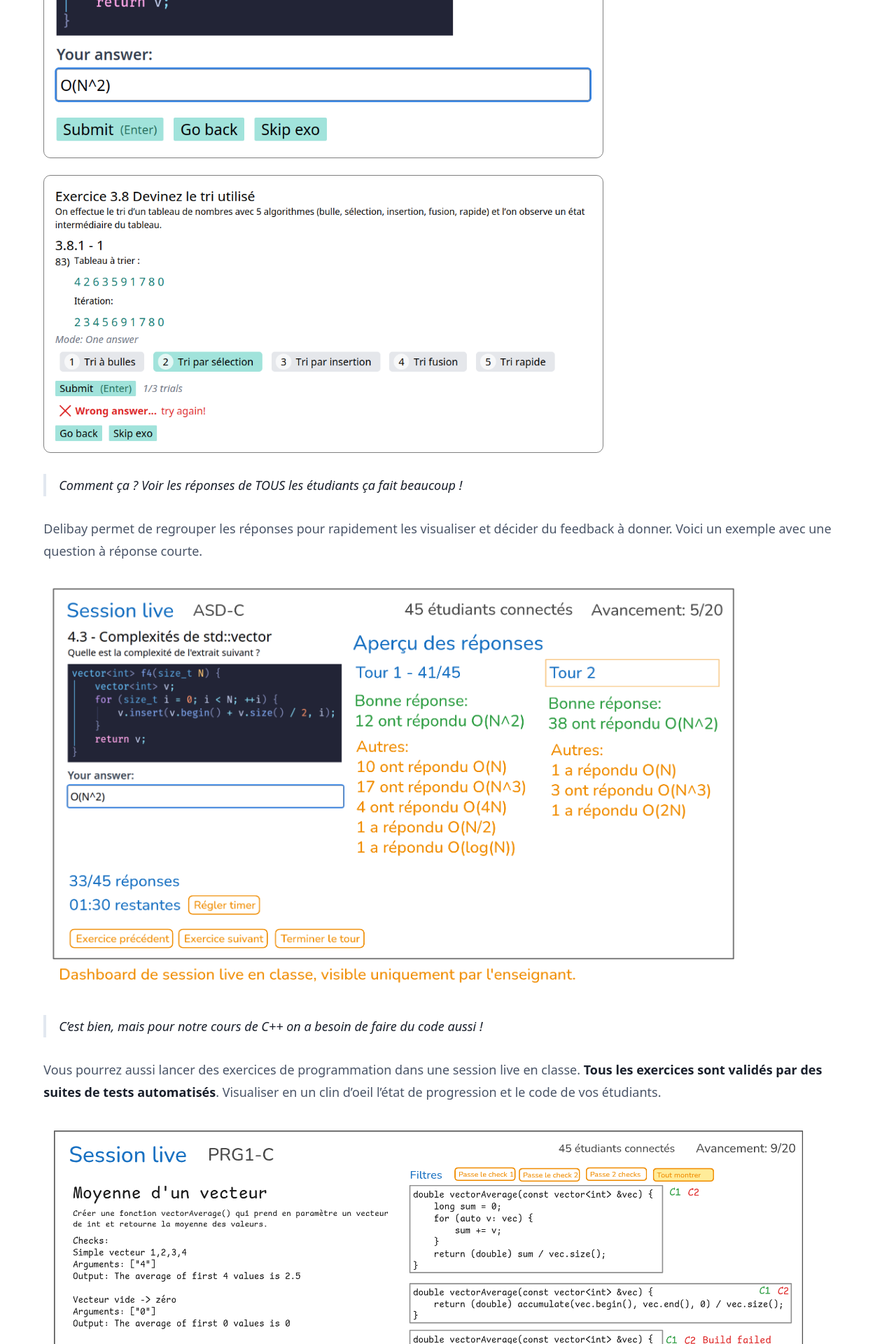
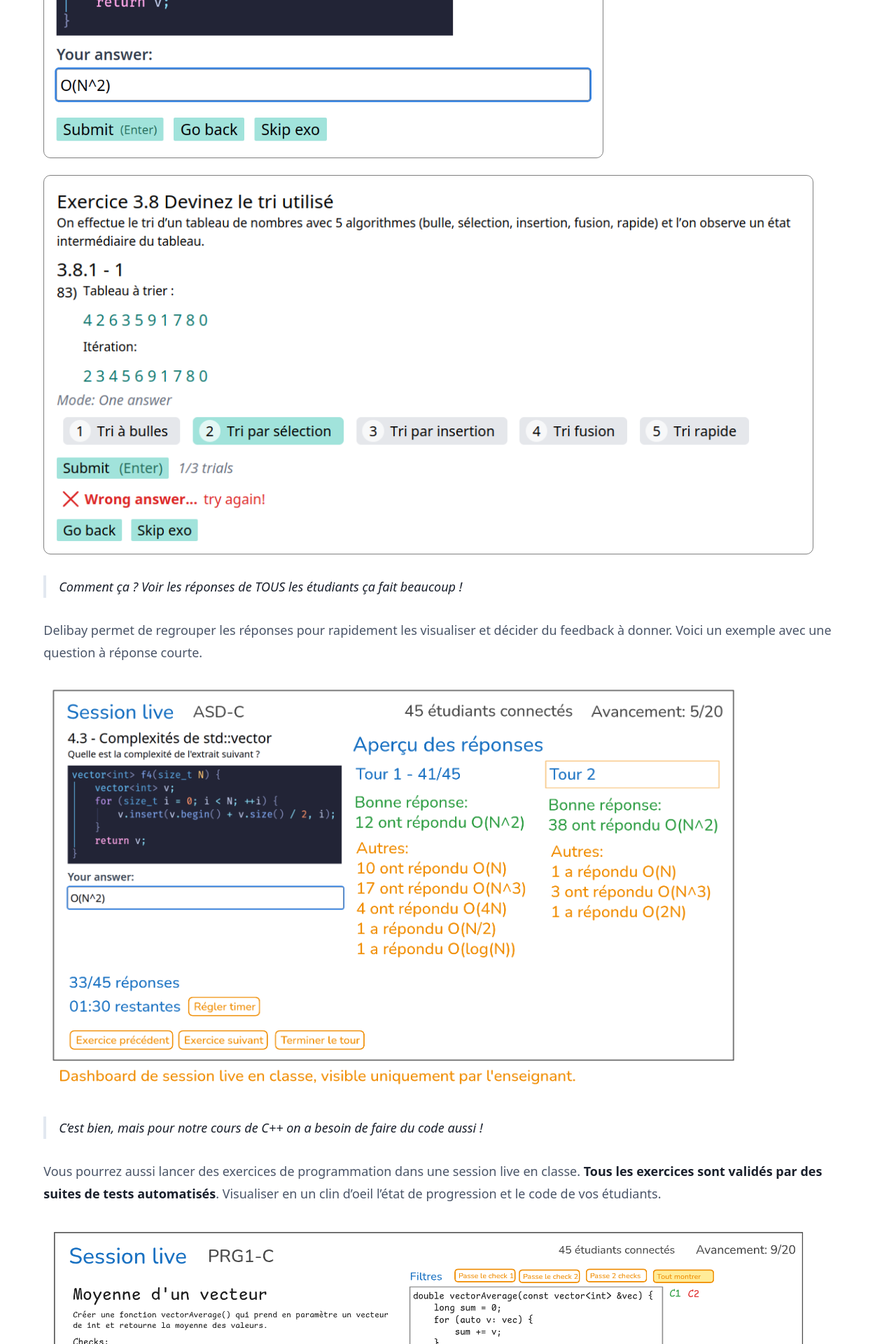
Before and after one commit to samuelroland/mvp, a Jekyll site: the page built from index.md, in a window 1280 px wide. Shown: the part 2880-4800 px from the top of the page at 70% size. Built offline with Jekyll 4.4.1, drawn with Linux system fonts in a browser that asks for light colours.

Commit message:
Make MCQ image bigger

```diff
--- a/assets/style.css
+++ b/assets/style.css
@@ -23,6 +23,14 @@ h2 em, h3 em {
     width: 200px;
     display: inline;
     margin-left: 10px;
+}
+
+.nicecode-big {
+    width: 100%;
+    max-width: 1100px !important;
+    border: 1px gray solid;
+    padding: 10px;
+    border-radius: 10px;
 }
 
 .nicecode {
--- a/index.md
+++ b/index.md
@@ -42,7 +42,7 @@ Sur Delibay, l'expérience n'a rien à voir avec Socrative, Moodle ou Kahoot!. D
 
 <img src="imgs/short-question-nice-code.png" class="nicecode" />
 
-<img src="imgs/mcq.png" class="nicecode" />
+<img src="imgs/mcq.png" class="nicecode-big" />
 
 > Comment ça ? Voir les réponses de *TOUS* les étudiants ça fait beaucoup !
 
```
